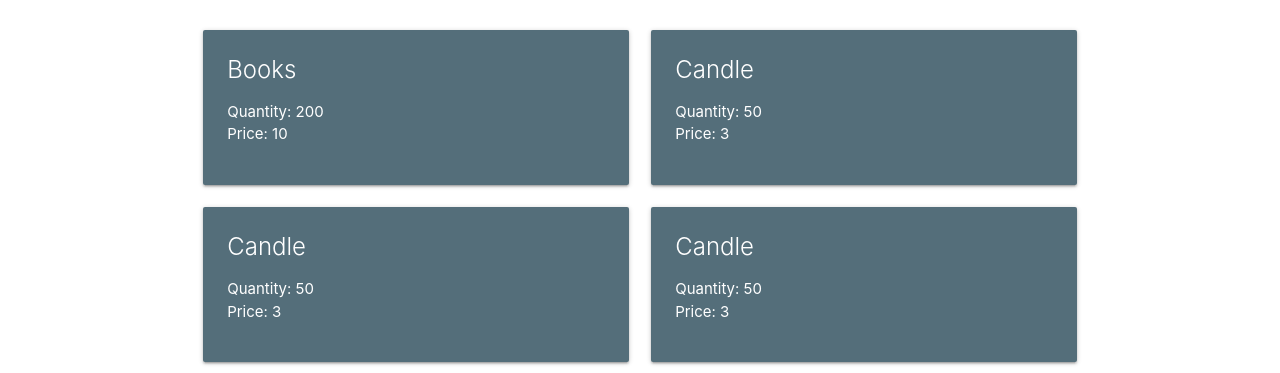
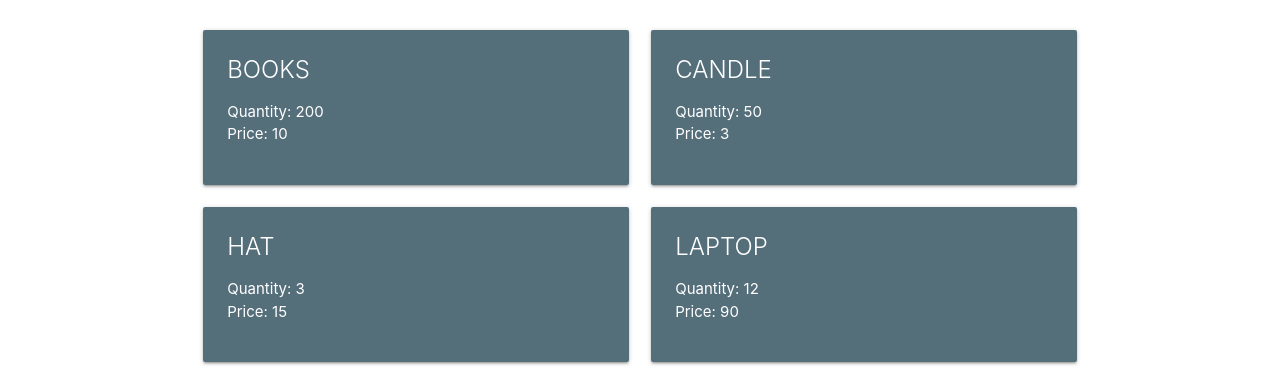
Before and after one commit to Pritch13/angularPlaylist, an Angular app in the folder ninja-dir/: page /directory in a window 1280 px wide. Shown: the part 178-551 px from the top of the page. Built offline with nearby package versions, Linux system fonts and the light colour scheme.

Commit message:
pipes test

```diff
--- a/ninja-dir/src/app/directory/directory.component.html
+++ b/ninja-dir/src/app/directory/directory.component.html
@@ -4,7 +4,7 @@
     <div class="col s12 m6"   *ngFor="let product of products">
       <div class="card blue-grey darken-1">
         <div class="card-content white-text">
-          <span class="card-title">{{product.name}}</span>
+          <span class="card-title">{{product.name | uppercase}}</span>
           <ul>
             <li>Quantity: {{product.stock}}</li>
             <li>Price: {{product.price}}</li>
--- a/ninja-dir/src/app/directory/directory.component.ts
+++ b/ninja-dir/src/app/directory/directory.component.ts
@@ -19,14 +19,14 @@ export class DirectoryComponent implements OnInit {
     price: 3
   },
   {
-    name: "Candle",
-    stock: 50,
-    price: 3
+    name: "Hat",
+    stock: 3,
+    price: 15
   },
   {
-    name: "Candle",
-    stock: 50,
-    price: 3
+    name: "Laptop",
+    stock: 12,
+    price: 90
   },
 
 
```
